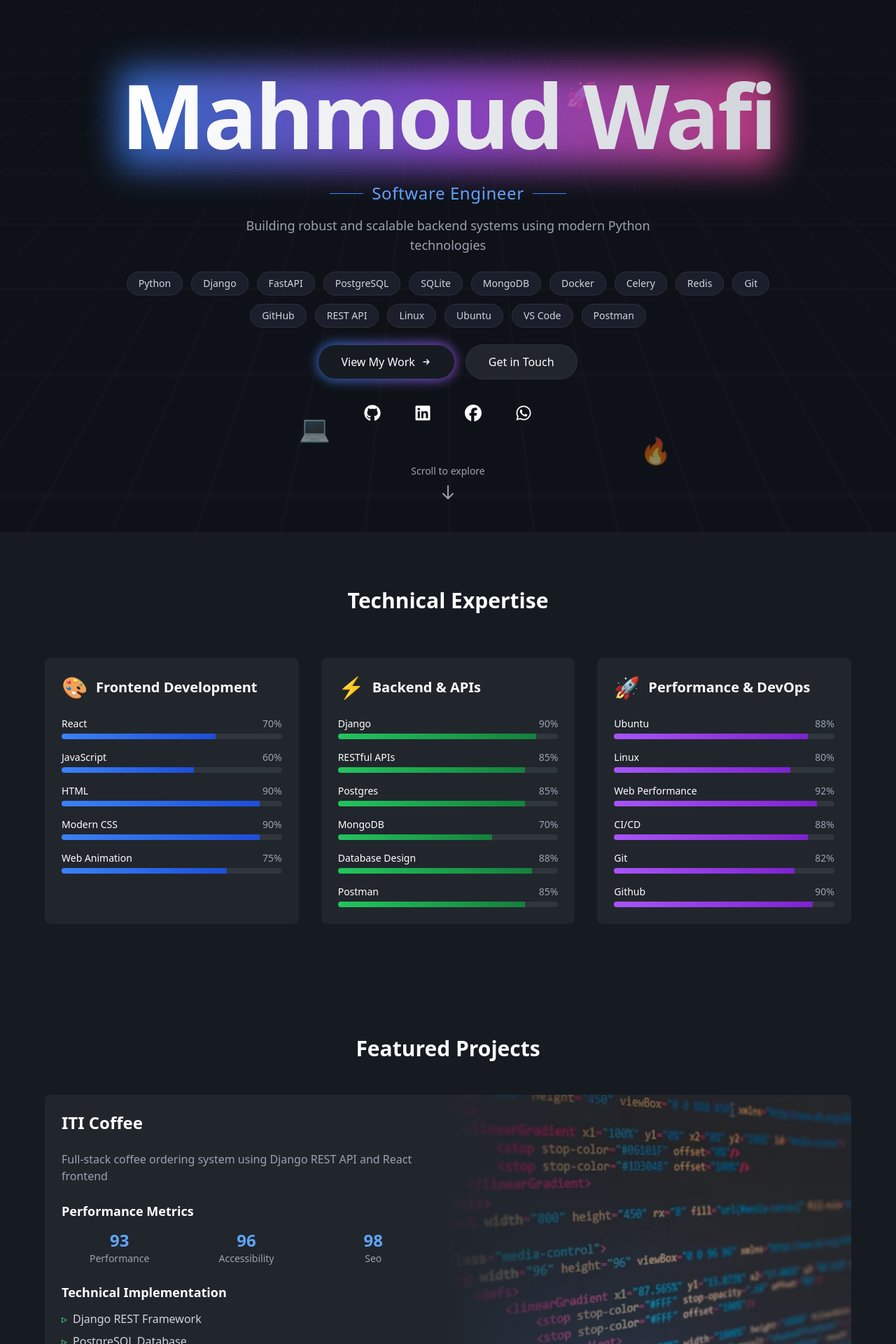
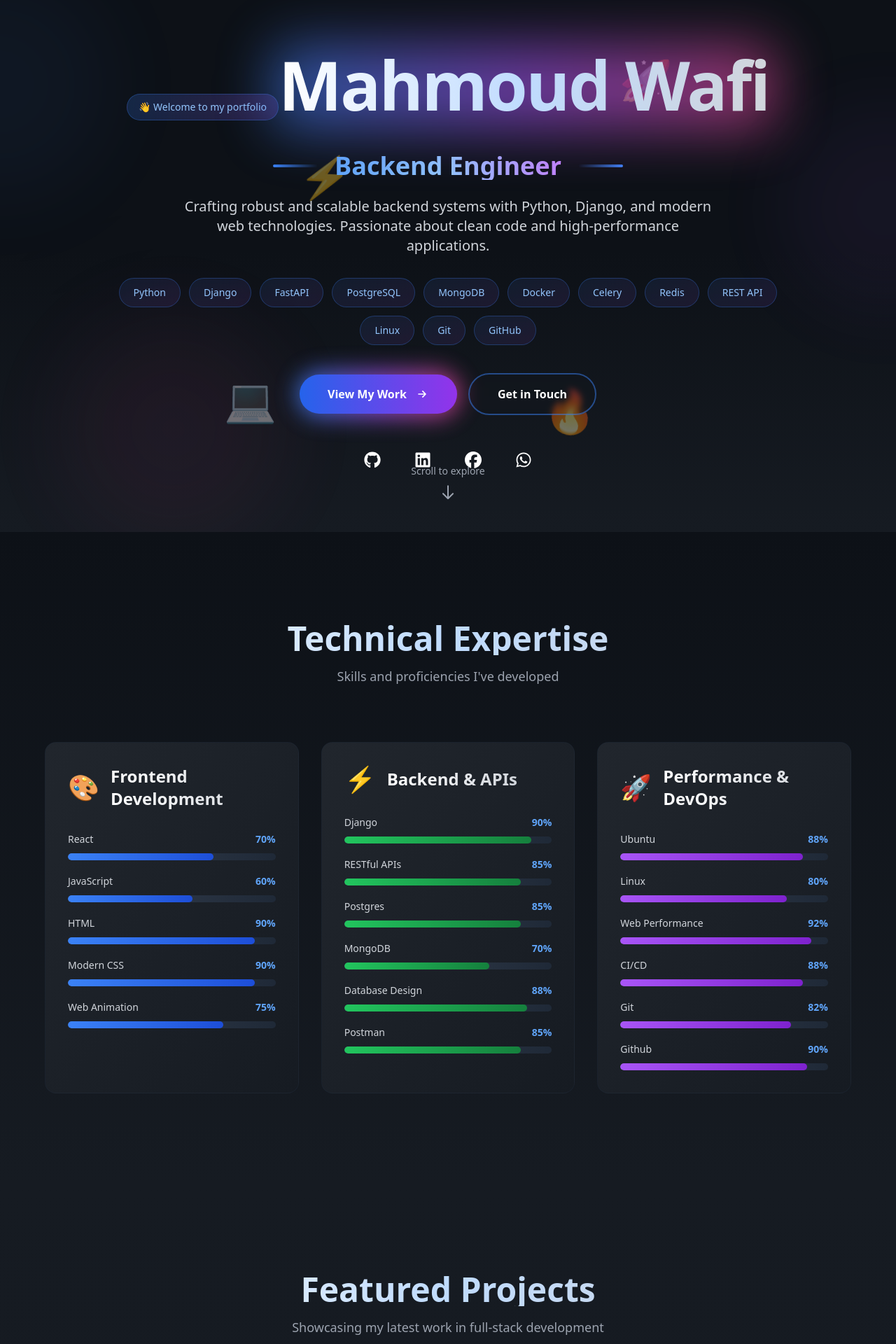
Before and after one commit to Mahmoud-Wafi/my-portfolio, a Next.js app: page / in a window 1280 px wide. Shown: the part 40-1960 px from the top of the page at 70% size. Built offline with nearby package versions, Linux system fonts and the light colour scheme.

Commit message:
Major design improvements: enhanced typography, animations, color gradients, and component styling

```diff
--- a/app/components/ContactSection.tsx
+++ b/app/components/ContactSection.tsx
@@ -2,10 +2,10 @@ import React from 'react';
 
 export const ContactSection = () => {
 	return (
-		<section id="contact" className="py-12 sm:py-20 px-4 bg-[#161B22] scroll-mt-20">
+		<section id="contact" className="py-20 sm:py-32 px-4 bg-gradient-to-b from-[#0D1117] via-[#0D1117] to-[#161B22] scroll-mt-20">
 			<div className="max-w-4xl mx-auto text-center px-4 sm:px-6">
-				<h2 className="text-2xl sm:text-3xl font-bold mb-4 sm:mb-6">Let&apos;s Build Something Amazing</h2>
-				<p className="text-sm sm:text-base text-gray-400 mb-6">Looking for a developer who can create high-performance, interactive web experiences?</p>
+				<h2 className="text-3xl sm:text-4xl md:text-5xl font-black mb-6 bg-gradient-to-r from-white via-blue-200 to-gray-300 bg-clip-text text-transparent">Let&apos;s Build Something Amazing</h2>
+				<p className="text-base sm:text-lg text-gray-300 mb-8 max-w-2xl mx-auto leading-relaxed">Ready to transform your ideas into reality? Let&apos;s collaborate and create something exceptional together.</p>
 
 				{/* Location */}
 				<div className="flex items-center justify-center gap-2 text-gray-400 mb-8">
@@ -22,10 +22,10 @@ export const ContactSection = () => {
 				</div>
 
 				{/* Contact Buttons */}
-				<div className="flex flex-col sm:flex-row justify-center gap-4 mb-8">
+				<div className="flex flex-col sm:flex-row justify-center gap-4 mb-12">
 					<a
-						href="mahmoudwafi33@gmail.com"
-						className="inline-flex items-center justify-center gap-2 px-6 py-3 bg-gradient-to-r from-blue-500 to-purple-500 rounded-lg font-medium hover:opacity-90 transition-opacity"
+						href="mailto:mahmoudwafi33@gmail.com"
+						className="inline-flex items-center justify-center gap-3 px-8 py-4 bg-gradient-to-r from-blue-600 to-purple-600 rounded-full font-semibold text-white hover:shadow-lg hover:shadow-blue-500/50 transition-all duration-300 border border-blue-500/30"
 					>
 						<svg className="w-5 h-5" fill="currentColor" viewBox="0 0 20 20">
 							<path d="M2.003 5.884L10 9.882l7.997-3.998A2 2 0 0016 4H4a2 2 0 00-1.997 1.884z" />
@@ -36,7 +36,8 @@ export const ContactSection = () => {
 					<a
 						href="/resume.pdf"
 						target="_blank"
-						className="inline-flex items-center justify-center gap-2 px-6 py-3 bg-[#21262D] border border-gray-800 rounded-lg font-medium hover:bg-gray-900 transition-colors"
+						rel="noopener noreferrer"
+						className="inline-flex items-center justify-center gap-3 px-8 py-4 bg-transparent rounded-full font-semibold hover:bg-white/10 transition-all border-2 border-blue-500/50 hover:border-blue-400 backdrop-blur-sm"
 					>
 						<svg className="w-5 h-5" fill="currentColor" viewBox="0 0 20 20">
 							<path
@@ -51,12 +52,13 @@ export const ContactSection = () => {
 				</div>
 
 				{/* Social Links */}
-				<div className="flex justify-center gap-6">
+				<div className="flex justify-center gap-8">
 					<a
 						href="https://github.com/Mahmoud-Wafi"
 						target="_blank"
 						rel="noopener noreferrer"
-						className="text-gray-400 hover:text-white transition-colors p-2 hover:bg-gray-800 rounded-lg"
+						aria-label="GitHub"
+						className="text-gray-400 hover:text-blue-400 transition-all p-3 hover:bg-blue-500/10 rounded-lg border border-gray-700/50 hover:border-blue-500/50 duration-300"
 					>
 						<svg className="w-6 h-6" fill="currentColor" viewBox="0 0 24 24">
 							<path d="M12 0c-6.626 0-12 5.373-12 12 0 5.302 3.438 9.8 8.207 11.387.599.111.793-.261.793-.577v-2.234c-3.338.726-4.033-1.416-4.033-1.416-.546-1.387-1.333-1.756-1.333-1.756-1.089-.745.083-.729.083-.729 1.205.084 1.839 1.237 1.839 1.237 1.07 1.834 2.807 1.304 3.492.997.107-.775.418-1.305.762-1.604-2.665-.305-5.467-1.334-5.467-5.931 0-1.311.469-2.381 1.236-3.221-.124-.303-.535-1.524.117-3.176 0 0 1.008-.322 3.301 1.23.957-.266 1.983-.399 3.003-.404 1.02.005 2.047.138 3.006.404 2.291-1.552 3.297-1.23 3.297-1.23.653 1.653.242 2.874.118 3.176.77.84 1.235 1.911 1.235 3.221 0 4.609-2.807 5.624-5.479 5.921.43.372.823 1.102.823 2.222v3.293c0 .319.192.694.801.576 4.765-1.589 8.199-6.086 8.199-11.386 0-6.627-5.373-12-12-12z" />
@@ -66,7 +68,8 @@ export const ContactSection = () => {
 						href="https://www.linkedin.com/in/mahmoud-wafi-30960a24a?utm_source=share&utm_campaign=share_via&utm_content=profile&utm_medium=android_app"
 						target="_blank"
 						rel="noopener noreferrer"
-						className="text-gray-400 hover:text-white transition-colors p-2 hover:bg-gray-800 rounded-lg"
+						aria-label="LinkedIn"
+						className="text-gray-400 hover:text-blue-400 transition-all p-3 hover:bg-blue-500/10 rounded-lg border border-gray-700/50 hover:border-blue-500/50 duration-300"
 					>
 						<svg className="w-6 h-6" fill="currentColor" viewBox="0 0 24 24">
 							<path d="M19 0h-14c-2.761 0-5 2.239-5 5v14c0 2.761 2.239 5 5 5h14c2.762 0 5-2.239 5-5v-14c0-2.761-2.238-5-5-5zm-11 19h-3v-11h3v11zm-1.5-12.268c-.966 0-1.75-.79-1.75-1.764s.784-1.764 1.75-1.764 1.75.79 1.75 1.764-.783 1.764-1.75 1.764zm13.5 12.268h-3v-5.604c0-3.368-4-3.113-4 0v5.604h-3v-11h3v1.765c1.396-2.586 7-2.777 7 2.476v6.759z" />
--- a/app/components/HeroSection.tsx
+++ b/app/components/HeroSection.tsx
@@ -3,77 +3,79 @@ import { FaGithub, FaLinkedin, FaFacebook, FaWhatsapp } from 'react-icons/fa6';
 
 export const HeroSection = () => {
 	return (
-		<div className="relative min-h-screen flex items-center justify-center overflow-hidden">
+		<div className="relative min-h-screen flex items-center justify-center overflow-hidden bg-gradient-to-b from-[#0D1117] via-[#0D1117] to-[#161B22]">
 			{/* Animated Background Grid */}
-			<div className="absolute inset-0 grid-background opacity-20">
-				<div className="grid-overlay animate-pulse-slow"></div>
+			<div className="absolute inset-0 opacity-30">
+				<div className="absolute top-0 -left-40 w-80 h-80 bg-blue-500 rounded-full mix-blend-multiply filter blur-3xl opacity-20 animate-blob"></div>
+				<div className="absolute top-40 -right-40 w-80 h-80 bg-purple-500 rounded-full mix-blend-multiply filter blur-3xl opacity-20 animate-blob animation-delay-2000"></div>
+				<div className="absolute -bottom-8 left-20 w-80 h-80 bg-pink-500 rounded-full mix-blend-multiply filter blur-3xl opacity-20 animate-blob animation-delay-4000"></div>
 			</div>
 
 			{/* Floating Tech Icons */}
 			<div className="absolute inset-0 overflow-hidden">
 				{[
-					// { icon: '⚛️', delay: '0s', position: 'top-20 left-1/4' },
-					{ icon: '🚀', delay: '2s', position: 'top-40 right-1/3' },
-					{ icon: '💻', delay: '1s', position: 'bottom-32 left-1/3' },
-					{ icon: '🔥', delay: '3s', position: 'bottom-20 right-1/4' },
+					{ icon: '🚀', delay: '0s', position: 'top-32 right-1/4' },
+					{ icon: '💻', delay: '1s', position: 'bottom-40 left-1/4' },
+					{ icon: '⚡', delay: '2s', position: 'top-1/3 left-1/3' },
+					{ icon: '🔥', delay: '3s', position: 'bottom-32 right-1/3' },
 				].map((item, index) => (
-					<div key={index} className={`absolute ${item.position} animate-float opacity-50`} style={{ animationDelay: item.delay }}>
-						<span className="text-4xl">{item.icon}</span>
+					<div key={index} className={`absolute ${item.position} animate-float opacity-40`} style={{ animationDelay: item.delay }}>
+						<span className="text-5xl sm:text-6xl filter drop-shadow-lg">{item.icon}</span>
 					</div>
 				))}
 			</div>
 
 			{/* Hero Content */}
-			<div className="relative z-10 max-w-5xl mx-auto px-4">
-				<div className="text-center space-y-6">
+			<div className="relative z-10 max-w-5xl mx-auto px-4 sm:px-6">
+				<div className="text-center space-y-8 sm:space-y-10">
+					{/* Greeting Badge */}
+					<div className="inline-block">
+						<div className="px-4 py-2 rounded-full bg-gradient-to-r from-blue-500/20 to-purple-500/20 border border-blue-500/30 text-sm font-medium text-blue-300 backdrop-blur-sm">
+							👋 Welcome to my portfolio
+						</div>
+					</div>
+
 					{/* Name Section */}
-					<div className="relative inline-block px-4 sm:px-0">
-						<div className="absolute -inset-1 bg-gradient-to-r from-blue-500 via-purple-500 to-pink-500 rounded-2xl blur-xl opacity-75"></div>
-						<h1 className="relative text-5xl sm:text-7xl md:text-8xl lg:text-9xl font-bold tracking-tight bg-clip-text text-transparent bg-gradient-to-r from-white to-gray-300 pb-2">
+					<div className="relative inline-block px-4 sm:px-0 animate-fade-in">
+						<div className="absolute -inset-2 bg-gradient-to-r from-blue-500 via-purple-500 to-pink-500 rounded-3xl blur-2xl opacity-60 group-hover:opacity-80 transition-opacity duration-300"></div>
+						<h1 className="relative text-5xl sm:text-6xl md:text-7xl lg:text-8xl font-black tracking-tight bg-clip-text text-transparent bg-gradient-to-r from-white via-blue-200 to-gray-300 pb-2 leading-tight">
 							Mahmoud Wafi
 						</h1>
 					</div>
 
 					{/* Role & Description */}
-					<div className="space-y-4 sm:space-y-6 mt-6 sm:mt-8">
-						<div className="flex flex-col items-center gap-4">
-							<div className="flex items-center gap-3">
-								<span className="h-[1px] w-8 sm:w-12 bg-blue-500"></span>
-								<h2 className="text-xl sm:text-2xl font-light tracking-wide text-blue-400">Software Engineer</h2>
-								<span className="h-[1px] w-8 sm:w-12 bg-blue-500"></span>
+					<div className="space-y-6 sm:space-y-8 mt-8 sm:mt-10">
+						<div className="flex flex-col items-center gap-4 sm:gap-6">
+							<div className="flex items-center gap-4 sm:gap-6">
+								<span className="h-1 w-8 sm:w-16 bg-gradient-to-r from-blue-500 to-transparent rounded-full"></span>
+								<h2 className="text-2xl sm:text-3xl md:text-4xl font-bold bg-gradient-to-r from-blue-400 via-blue-300 to-purple-400 bg-clip-text text-transparent">Backend Engineer</h2>
+								<span className="h-1 w-8 sm:w-16 bg-gradient-to-l from-blue-500 to-transparent rounded-full"></span>
 							</div>
-							<p className="text-base sm:text-lg text-gray-400 max-w-2xl px-4 sm:px-0">
-								Building robust and scalable backend systems using modern Python technologies
-
-
+							<p className="text-base sm:text-lg md:text-xl text-gray-300 max-w-3xl px-4 sm:px-0 leading-relaxed font-light">
+								Crafting robust and scalable backend systems with Python, Django, and modern web technologies. Passionate about clean code and high-performance applications.
 							</p>
 						</div>
 
 						{/* Tech Stack Pills */}
-						<div className="flex flex-wrap justify-center gap-2 sm:gap-3 mt-6 sm:mt-8 px-4 sm:px-0">
+						<div className="flex flex-wrap justify-center gap-2 sm:gap-3 mt-8 sm:mt-10 px-4 sm:px-0">
 							{[
   'Python',
   'Django',
   'FastAPI',
   'PostgreSQL',
-  'SQLite',
   'MongoDB',
   'Docker',
   'Celery',
   'Redis',
+  'REST API',
+  'Linux',
   'Git',
   'GitHub',
-  'REST API',
-  'Linux',
-  'Ubuntu',
-  'VS Code',
-  'Postman',
-
 ]
 .map((tech) => (
 								<span
 									key={tech}
-									className="px-3 sm:px-4 py-1 sm:py-1.5 bg-[#1A1F2B] rounded-full text-sm font-medium text-gray-300 border border-[#2D333B] hover:border-blue-500/50 transition-colors"
+									className="px-4 sm:px-5 py-2 sm:py-2.5 bg-gradient-to-br from-blue-500/10 to-purple-500/10 rounded-full text-xs sm:text-sm font-medium text-blue-300 border border-blue-500/30 hover:border-blue-400 hover:bg-blue-500/20 transition-all duration-300 backdrop-blur-sm"
 								>
 									{tech}
 								</span>
@@ -82,19 +84,19 @@ export const HeroSection = () => {
 					</div>
 
 					{/* CTA Buttons */}
-					<div className="flex flex-col sm:flex-row justify-center gap-3 sm:gap-4 mt-8 sm:mt-12 px-4 sm:px-0">
+					<div className="flex flex-col sm:flex-row justify-center gap-4 mt-10 sm:mt-12 px-4 sm:px-0">
 						<a href="#work" className="group relative inline-flex items-center justify-center">
-							<div className="absolute -inset-0.5 bg-gradient-to-r from-blue-500 to-purple-500 rounded-full blur opacity-75 group-hover:opacity-100 transition"></div>
-							<span className="relative px-6 sm:px-8 py-3 bg-[#161B22] rounded-full inline-flex items-center justify-center w-full sm:w-auto">
+							<div className="absolute -inset-1 bg-gradient-to-r from-blue-500 via-purple-500 to-pink-500 rounded-full blur-lg opacity-75 group-hover:opacity-100 transition-all duration-300"></div>
+							<span className="relative px-8 sm:px-10 py-3 sm:py-4 bg-gradient-to-r from-blue-600 to-purple-600 rounded-full inline-flex items-center justify-center w-full sm:w-auto font-semibold text-white hover:shadow-lg transition-all duration-300">
 								View My Work
-								<svg className="w-4 h-4 ml-2 transform group-hover:translate-x-1 transition-transform" fill="none" viewBox="0 0 24 24" stroke="currentColor">
+								<svg className="w-5 h-5 ml-3 transform group-hover:translate-x-1 transition-transform" fill="none" viewBox="0 0 24 24" stroke="currentColor">
 									<path strokeLinecap="round" strokeLinejoin="round" strokeWidth={2} d="M13 7l5 5m0 0l-5 5m5-5H6" />
 								</svg>
 							</span>
 						</a>
 						<a
 							href="#contact"
-							className="px-6 sm:px-8 py-3 bg-[#21262D] rounded-full hover:bg-[#2D333B] transition-colors border border-[#2D333B] hover:border-gray-600 text-center"
+							className="px-8 sm:px-10 py-3 sm:py-4 bg-transparent rounded-full hover:bg-white/10 transition-all border-2 border-blue-500/50 hover:border-blue-400 text-center font-semibold backdrop-blur-sm"
 						>
 							Get in Touch
 						</a>
--- a/app/components/ProjectsSection.tsx
+++ b/app/components/ProjectsSection.tsx
@@ -3,10 +3,13 @@ import Image from 'next/image';
 
 export const ProjectsSection = () => {
 	return (
-		<section id="work" className="py-12 sm:py-20 px-4 bg-[#161B22] scroll-mt-20">
+		<section id="work" className="py-20 sm:py-32 px-4 bg-gradient-to-b from-[#161B22] to-[#0D1117] scroll-mt-20">
 			<div className="max-w-6xl mx-auto">
-				<h2 className="text-2xl sm:text-3xl font-bold mb-8 sm:mb-12 text-center">Featured Projects</h2>
-				<div className="space-y-8 sm:space-y-12">
+				<div className="text-center mb-16 sm:mb-20">
+					<h2 className="text-3xl sm:text-4xl md:text-5xl font-black mb-4 bg-gradient-to-r from-white via-blue-200 to-gray-300 bg-clip-text text-transparent">Featured Projects</h2>
+					<p className="text-gray-400 text-lg max-w-2xl mx-auto">Showcasing my latest work in full-stack development</p>
+				</div>
+				<div className="space-y-10 sm:space-y-14">
 					{[
 						{
   title: 'ITI Coffee',
@@ -191,10 +194,10 @@ export const ProjectsSection = () => {
 
 
 					].map((project) => (
-						<div key={project.title} className="bg-[#21262D] rounded-lg overflow-hidden">
-							<div className="grid grid-cols-1 lg:grid-cols-2">
-								<div className="p-4 sm:p-6 space-y-4 sm:space-y-6">
-									<h3 className="text-xl sm:text-2xl font-bold">{project.title}</h3>
+						<div key={project.title} className="group bg-gradient-to-br from-[#21262D] to-[#161B22] rounded-2xl overflow-hidden border border-gray-800/50 hover:border-blue-500/50 transition-all duration-300 hover:shadow-2xl hover:shadow-blue-500/20 transform hover:-translate-y-1">
+							<div className="grid grid-cols-1 lg:grid-cols-2 gap-0">
+								<div className="p-6 sm:p-8 space-y-6">
+									<h3 className="text-2xl sm:text-3xl font-bold bg-gradient-to-r from-white to-gray-300 bg-clip-text text-transparent">{project.title}</h3>
 									<p className="text-sm sm:text-base text-gray-400">{project.description}</p>
 
 									{/* Performance Metrics */}
--- a/app/components/SkillsSection.tsx
+++ b/app/components/SkillsSection.tsx
@@ -2,9 +2,12 @@ import React from 'react';
 
 export const SkillsSection = () => {
 	return (
-		<section className="py-12 sm:py-20 px-4 bg-[#161B22]">
+		<section className="py-20 sm:py-32 px-4 bg-gradient-to-b from-[#0D1117] to-[#161B22]">
 			<div className="max-w-6xl mx-auto">
-				<h2 className="text-2xl sm:text-3xl font-bold mb-8 sm:mb-16 text-center">Technical Expertise</h2>
+				<div className="text-center mb-16 sm:mb-20">
+					<h2 className="text-3xl sm:text-4xl md:text-5xl font-black mb-4 bg-gradient-to-r from-white via-blue-200 to-gray-300 bg-clip-text text-transparent">Technical Expertise</h2>
+					<p className="text-gray-400 text-lg">Skills and proficiencies I've developed</p>
+				</div>
 				<div className="grid grid-cols-1 md:grid-cols-2 lg:grid-cols-3 gap-4 sm:gap-8">
 					{[
 						{
@@ -46,20 +49,20 @@ export const SkillsSection = () => {
 							color: 'from-purple-500 to-purple-700',
 						},
 					].map((category) => (
-						<div key={category.category} className="bg-[#21262D] rounded-lg p-6 transform hover:scale-[1.02] transition-all">
-							<div className="flex items-center gap-3 mb-6">
-								<span className="text-3xl">{category.icon}</span>
-								<h3 className="text-xl font-bold">{category.category}</h3>
+						<div key={category.category} className="group bg-gradient-to-br from-[#21262D] to-[#161B22] rounded-2xl p-8 border border-gray-800/50 hover:border-blue-500/50 transition-all duration-300 hover:shadow-xl hover:shadow-blue-500/10 transform hover:-translate-y-1">
+							<div className="flex items-center gap-4 mb-8">
+								<span className="text-4xl group-hover:scale-110 transition-transform duration-300">{category.icon}</span>
+								<h3 className="text-2xl font-bold bg-gradient-to-r from-white to-gray-300 bg-clip-text text-transparent">{category.category}</h3>
 							</div>
-							<div className="space-y-4">
+							<div className="space-y-5">
 								{category.skills.map((skill) => (
 									<div key={skill.name}>
-										<div className="flex justify-between text-sm mb-1">
-											<span>{skill.name}</span>
-											<span className="text-gray-400">{skill.level}%</span>
+										<div className="flex justify-between text-sm mb-2.5">
+											<span className="font-medium text-gray-300">{skill.name}</span>
+											<span className="text-blue-400 font-semibold">{skill.level}%</span>
 										</div>
-										<div className="h-2 bg-[#30363D] rounded-full overflow-hidden">
-											<div className={`h-full bg-gradient-to-r ${category.color} animate-expand origin-left`} style={{ width: `${skill.level}%` }}></div>
+										<div className="h-2.5 bg-gradient-to-r from-gray-700 to-gray-800 rounded-full overflow-hidden">
+											<div className={`h-full bg-gradient-to-r ${category.color} rounded-full transition-all duration-1000`} style={{ width: `${skill.level}%` }}></div>
 										</div>
 									</div>
 								))}
--- a/app/components/WebCapabilitiesSection.tsx
+++ b/app/components/WebCapabilitiesSection.tsx
@@ -2,48 +2,52 @@ import React from 'react';
 
 export const WebCapabilitiesSection = () => {
 	return (
-		<section className="py-12 sm:py-20 px-4">
+		<section className="py-20 sm:py-32 px-4 bg-gradient-to-b from-[#161B22] to-[#0D1117]">
 			<div className="max-w-6xl mx-auto">
-				<h2 className="text-2xl sm:text-3xl font-bold mb-8 sm:mb-12 text-center">Modern Web Capabilities</h2>
-				<div className="grid grid-cols-1 sm:grid-cols-2 lg:grid-cols-3 gap-4 sm:gap-6">
+				<div className="text-center mb-16 sm:mb-20">
+					<h2 className="text-3xl sm:text-4xl md:text-5xl font-black mb-4 bg-gradient-to-r from-white via-blue-200 to-gray-300 bg-clip-text text-transparent">Modern Web Capabilities</h2>
+					<p className="text-gray-400 text-lg max-w-2xl mx-auto">Advanced technologies and features I specialize in</p>
+				</div>
+				<div className="grid grid-cols-1 sm:grid-cols-2 lg:grid-cols-3 gap-6 sm:gap-8">
 					{[
 						{
-							title: 'WebGL & 3D',
-							icon: '🎮',
-							features: ['Three.js', 'WebGL Shaders', 'Performance optimization'],
+							title: 'Backend Development',
+							icon: '🛠️',
+							features: ['Django Framework', 'RESTful APIs', 'Database Design', 'Async Processing'],
 						},
 						{
-							title: 'Progressive Web Apps',
-							icon: '📱',
-							features: ['Offline support', 'Push notifications', 'App-like experience'],
+							title: 'Database Management',
+							icon: '🗄️',
+							features: ['PostgreSQL', 'MongoDB', 'Query Optimization', 'Data Modeling'],
 						},
 						{
-							title: 'Real-time Features',
-							icon: '⚡',
-							features: ['WebSockets', 'WebRTC', 'Server-Sent Events'],
+							title: 'API Development',
+							icon: '🔌',
+							features: ['REST APIs', 'JWT Auth', 'Request Validation', 'Error Handling'],
 						},
 						{
-							title: 'Browser APIs',
-							icon: '🔧',
-							features: ['File System Access', 'Web Workers', 'Service Workers'],
+							title: 'DevOps & Deployment',
+							icon: '⚙️',
+							features: ['Docker', 'Linux/Ubuntu', 'CI/CD', 'Performance Optimization'],
 						},
 						{
-							title: 'Performance',
-							icon: '🚀',
-							features: ['Code splitting', 'Tree shaking', 'Resource optimization'],
+							title: 'Code Quality',
+							icon: '✨',
+							features: ['Clean Architecture', 'Testing', 'Documentation', 'Best Practices'],
 						},
 						{
 							title: 'Security',
 							icon: '🔒',
-							features: ['CSP', 'CORS configuration', 'Security headers'],
+							features: ['Authentication', 'Authorization', 'Encryption', 'Security Audits'],
 						},
 					].map((category) => (
-						<div key={category.title} className="group bg-[#161B22] p-6 rounded-lg hover:bg-[#21262D] transition-all">
-							<div className="text-3xl mb-4">{category.icon}</div>
-							<h3 className="text-xl font-bold mb-3">{category.title}</h3>
-							<ul className="space-y-2">
+						<div key={category.title} className="group bg-gradient-to-br from-[#21262D] to-[#161B22] p-8 rounded-2xl border border-gray-800/50 hover:border-blue-500/50 transition-all duration-300 hover:shadow-xl hover:shadow-blue-500/10 transform hover:-translate-y-1">
+							<div className="text-5xl mb-5 group-hover:scale-110 transition-transform duration-300">{category.icon}</div>
+							<h3 className="text-2xl font-bold mb-4 bg-gradient-to-r from-white to-gray-300 bg-clip-text text-transparent">{category.title}</h3>
+							<ul className="space-y-3">
 								{category.features.map((feature) => (
-									<li key={feature} className="text-gray-400 group-hover:text-gray-300 transition-colors">
+									<li key={feature} className="text-gray-400 group-hover:text-gray-200 transition-colors flex items-start gap-2">
+										<span className="text-blue-400 mt-1">›</span>
 										{feature}
 									</li>
 								))}
--- a/app/globals.css
+++ b/app/globals.css
@@ -2,21 +2,40 @@
 @tailwind components;
 @tailwind utilities;
 
-body {
-	background-color: #000;
+@layer base {
+	body {
+		@apply bg-[#0D1117] text-white font-sans;
+	}
+
+	html {
+		scroll-behavior: smooth;
+	}
 }
 
-.grid-background {
-	background-image: linear-gradient(rgba(255, 255, 255, 0.1) 1px, transparent 1px), linear-gradient(90deg, rgba(255, 255, 255, 0.1) 1px, transparent 1px);
-	background-size: 32px 32px;
-	transform: perspective(500px) rotateX(60deg);
-	transform-origin: top;
-}
+@layer utilities {
+	.animate-float {
+		animation: float 6s ease-in-out infinite;
+	}
 
-.grid-overlay {
-	position: absolute;
-	inset: -100% 0 0 0;
-	background: linear-gradient(to bottom, transparent 0%, rgba(13, 17, 23, 0.5) 40%, #0d1117 100%);
+	.animate-blob {
+		animation: blob 7s infinite;
+	}
+
+	.animation-delay-2000 {
+		animation-delay: 2s;
+	}
+
+	.animation-delay-4000 {
+		animation-delay: 4s;
+	}
+
+	.animate-fade-in {
+		animation: fadeIn 0.8s ease-in;
+	}
+
+	.group-hover\:shadow-blue-500\/20:hover {
+		box-shadow: 0 0 20px rgba(59, 130, 246, 0.2);
+	}
 }
 
 @keyframes float {
@@ -31,20 +50,26 @@ body {
 	}
 }
 
-.animate-float {
-	animation: float 6s ease-in-out infinite;
+@keyframes blob {
+	0%,
+	100% {
+		transform: translate(0, 0) scale(1);
+	}
+	33% {
+		transform: translate(30px, -50px) scale(1.1);
+	}
+	66% {
+		transform: translate(-20px, 20px) scale(0.9);
+	}
 }
 
-.animate-pulse-slow {
-	animation: pulse 4s cubic-bezier(0.4, 0, 0.6, 1) infinite;
-}
-
-@keyframes pulse {
-	0%,
-	100% {
-		opacity: 0.1;
+@keyframes fadeIn {
+	from {
+		opacity: 0;
+		transform: translateY(10px);
 	}
-	50% {
-		opacity: 0.3;
+	to {
+		opacity: 1;
+		transform: translateY(0);
 	}
 }
```
Also changed, not shown: tsconfig.json (+19 -5 lines).
